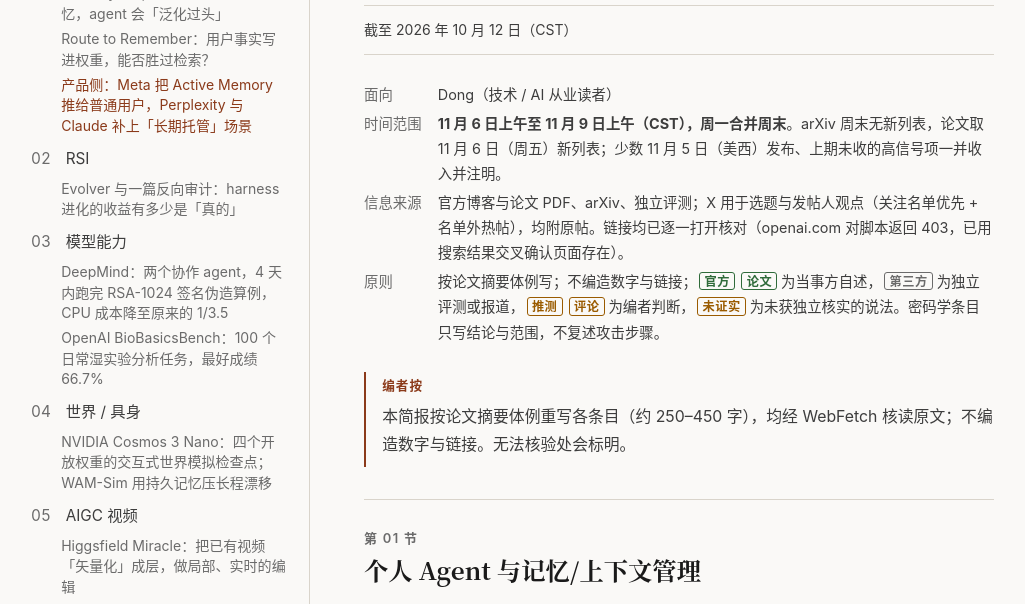
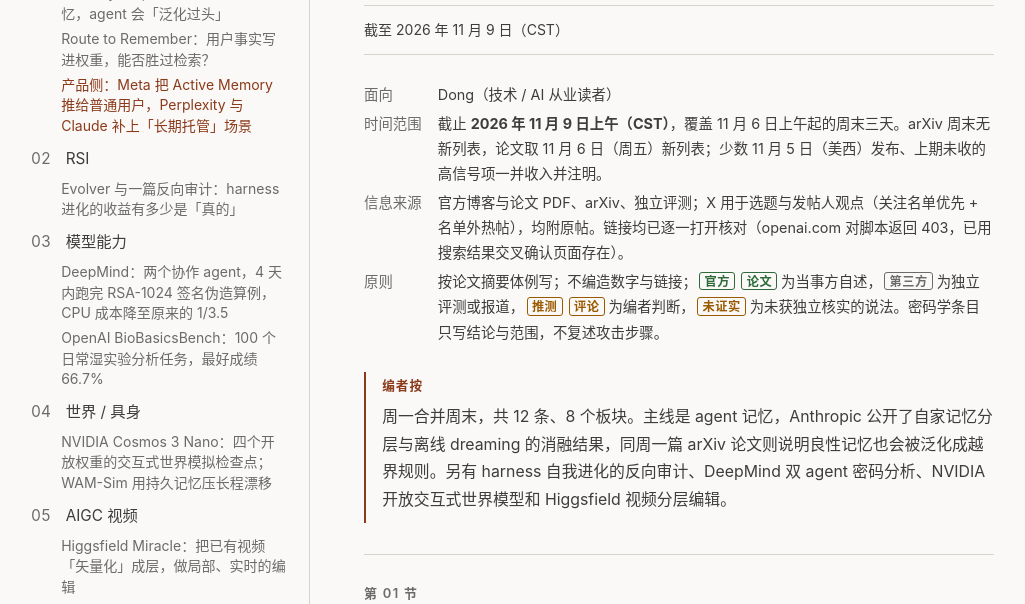
Before and after one commit to sdxzy/ai-briefings, a plain HTML site: page 2026-11-09.html in a window 1280 px wide. Shown: the part 190-794 px from the top of the page, without its empty margins (33-1058 px from the left). Drawn offline with Linux system fonts and the light colour scheme.

Commit message:
Publish 2026-11-09.html

```diff
--- a/2026-11-09.html
+++ b/2026-11-09.html
@@ -276,14 +276,14 @@ figure.diagram figcaption{font-family:var(--font-sans); font-size:0.78rem; color
   <h1>科技与 AI 每日简报 · 2026-11-09</h1>
   <!-- optional -->
   <div class="byline">
-    <time datetime="2026-10-12">截至 2026 年 10 月 12 日（CST）</time>
+    <time datetime="2026-11-09">截至 2026 年 11 月 9 日（CST）</time>
   </div>
 <div class="meta">
-<div class="meta-row"><span class="k">面向</span><span>Dong（技术 / AI 从业读者）</span></div><div class="meta-row"><span class="k">时间范围</span><span><strong>11 月 6 日上午至 11 月 9 日上午（CST），周一合并周末</strong>。arXiv 周末无新列表，论文取 11 月 6 日（周五）新列表；少数 11 月 5 日（美西）发布、上期未收的高信号项一并收入并注明。</span></div><div class="meta-row"><span class="k">信息来源</span><span>官方博客与论文 PDF、arXiv、独立评测；X 用于选题与发帖人观点（关注名单优先 + 名单外热帖），均附原帖。链接均已逐一打开核对（openai.com 对脚本返回 403，已用搜索结果交叉确认页面存在）。</span></div><div class="meta-row"><span class="k">原则</span><span>按论文摘要体例写；不编造数字与链接；<span class="tag tag-ok">官方</span><span class="tag tag-ok">论文</span>为当事方自述，<span class="tag tag-tip">第三方</span>为独立评测或报道，<span class="tag tag-guess">推测</span><span class="tag tag-guess">评论</span>为编者判断，<span class="tag tag-guess">未证实</span>为未获独立核实的说法。密码学条目只写结论与范围，不复述攻击步骤。</span></div>
+<div class="meta-row"><span class="k">面向</span><span>Dong（技术 / AI 从业读者）</span></div><div class="meta-row"><span class="k">时间范围</span><span>截止 <strong>2026 年 11 月 9 日上午（CST）</strong>，覆盖 11 月 6 日上午起的周末三天。arXiv 周末无新列表，论文取 11 月 6 日（周五）新列表；少数 11 月 5 日（美西）发布、上期未收的高信号项一并收入并注明。</span></div><div class="meta-row"><span class="k">信息来源</span><span>官方博客与论文 PDF、arXiv、独立评测；X 用于选题与发帖人观点（关注名单优先 + 名单外热帖），均附原帖。链接均已逐一打开核对（openai.com 对脚本返回 403，已用搜索结果交叉确认页面存在）。</span></div><div class="meta-row"><span class="k">原则</span><span>按论文摘要体例写；不编造数字与链接；<span class="tag tag-ok">官方</span><span class="tag tag-ok">论文</span>为当事方自述，<span class="tag tag-tip">第三方</span>为独立评测或报道，<span class="tag tag-guess">推测</span><span class="tag tag-guess">评论</span>为编者判断，<span class="tag tag-guess">未证实</span>为未获独立核实的说法。密码学条目只写结论与范围，不复述攻击步骤。</span></div>
 </div>
   <div class="editor-note">
     <span class="label">编者按</span>
-    <p>本简报按论文摘要体例重写各条目（约 250–450 字），均经 WebFetch 核读原文；不编造数字与链接。无法核验处会标明。</p>
+    <p>周一合并周末，共 12 条、8 个板块。主线是 agent 记忆，Anthropic 公开了自家记忆分层与离线 dreaming 的消融结果，同周一篇 arXiv 论文则说明良性记忆也会被泛化成越界规则。另有 harness 自我进化的反向审计、DeepMind 双 agent 密码分析、NVIDIA 开放交互式世界模型和 Higgsfield 视频分层编辑。</p>
   </div>
 </header>
 
```
Also changed, not shown: index.html (+1 -1 lines).
